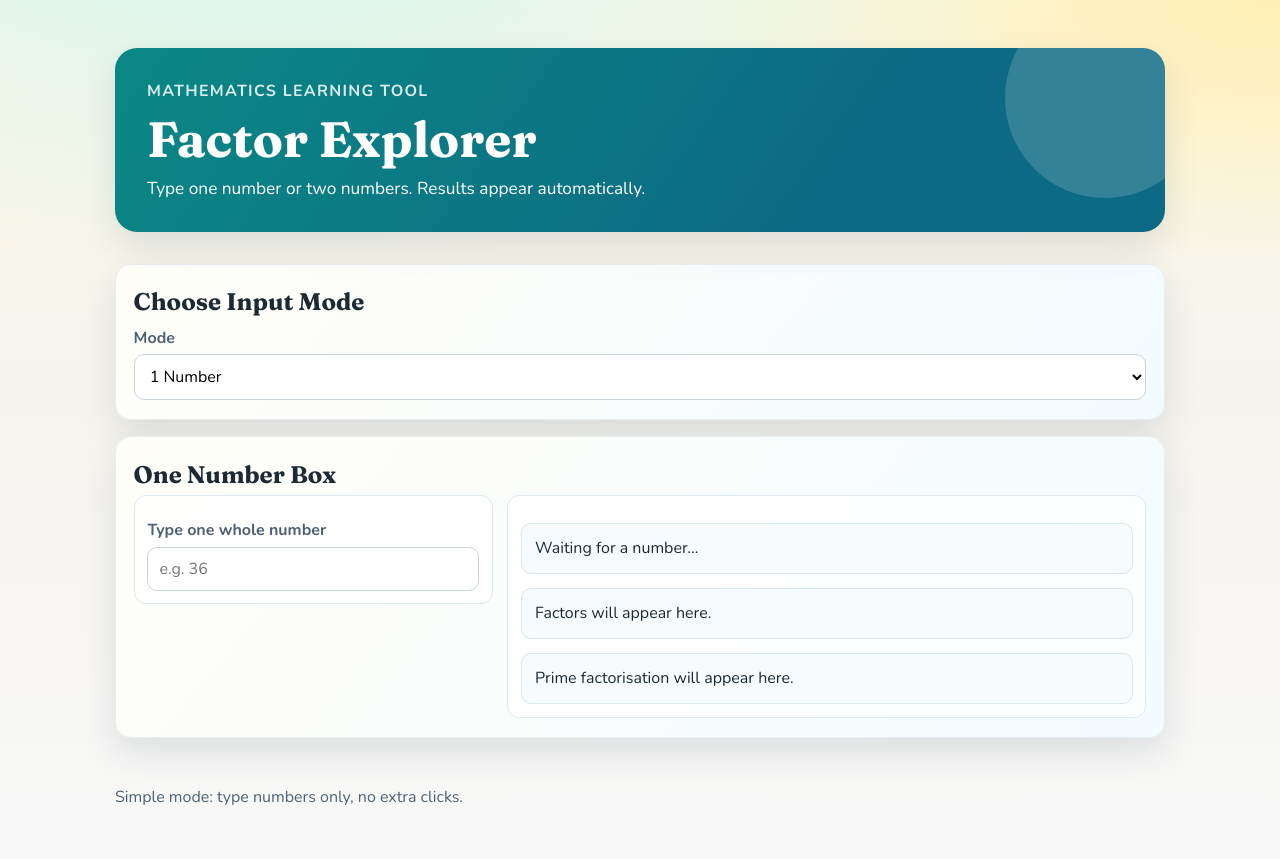
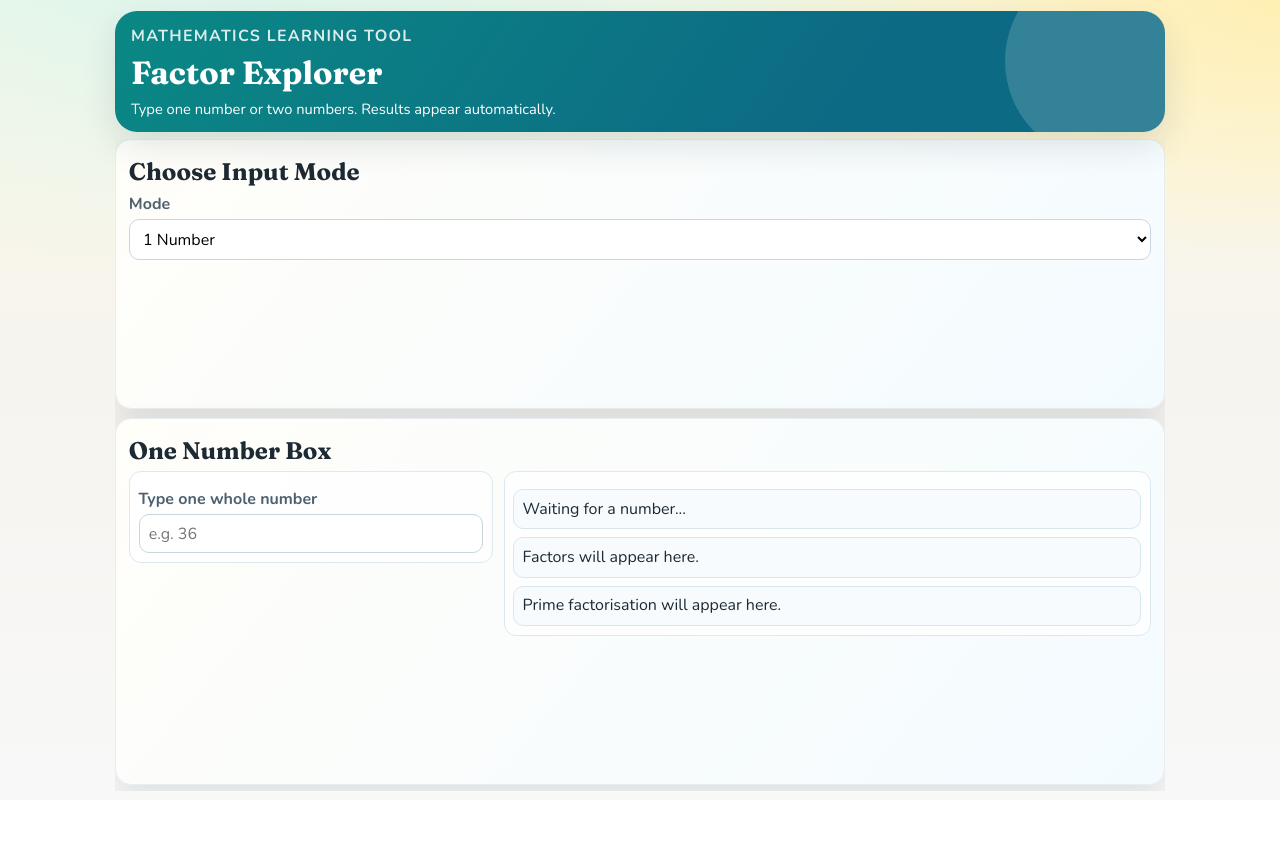
Before and after one commit to zwh19921116-crypto/Mathematics-FactorsExplorer, a plain HTML site: page index.html in a window 1280 px wide. After the commit the page ends 800 px from the top, so only its background shows below. Drawn offline with nearby package versions, Linux system fonts and the light colour scheme.

Commit message:
Fit app into single viewport with compact layout

```diff
--- a/index.html
+++ b/index.html
@@ -18,7 +18,7 @@
     </div>
   </header>
 
-  <main class="container main-grid">
+  <main class="container main-grid app-fit">
     <section class="card wide simple-card">
       <h2>Choose Input Mode</h2>
       <label for="modeSelect">Mode</label>
@@ -94,10 +94,6 @@
     </section>
   </main>
 
-  <footer class="container footer">
-    <p>Simple mode: type numbers only, no extra clicks.</p>
-  </footer>
-
   <script src="app.js"></script>
 </body>
 </html>
--- a/styles.css
+++ b/styles.css
@@ -21,6 +21,8 @@ body {
   margin: 0;
   font-family: "Nunito", "Segoe UI", sans-serif;
   color: var(--ink);
+  min-height: 100vh;
+  overflow: hidden;
   background:
     radial-gradient(1200px 500px at 20% -10%, #d7f5ef 0%, transparent 70%),
     radial-gradient(900px 400px at 100% 0%, #ffefb3 0%, transparent 65%),
@@ -33,14 +35,14 @@ body {
 }
 
 .hero {
-  padding: 3rem 0 2rem;
+  padding: 0.7rem 0 0.45rem;
 }
 
 .hero__content {
   background: linear-gradient(125deg, #0a8885 0%, #0d6a84 70%);
   color: #fff;
   border-radius: calc(var(--radius) + 6px);
-  padding: 2rem;
+  padding: 0.85rem 1rem;
   box-shadow: var(--shadow);
   position: relative;
   overflow: hidden;
@@ -72,27 +74,32 @@ h2 {
 }
 
 h1 {
-  font-size: clamp(2rem, 5vw, 3.1rem);
+  font-size: clamp(1.3rem, 2.7vw, 2rem);
 }
 
 .subtitle {
   margin: 0;
-  font-size: 1.08rem;
+  font-size: 0.92rem;
   max-width: 700px;
+}
+
+.app-fit {
+  height: calc(100vh - 148px);
+  overflow: hidden;
 }
 
 .main-grid {
   display: grid;
   grid-template-columns: 1fr;
-  gap: 1rem;
-  padding-bottom: 2rem;
+  gap: 0.55rem;
+  padding-bottom: 0.4rem;
 }
 
 .card {
   background: var(--surface);
   border-radius: var(--radius);
   box-shadow: var(--shadow);
-  padding: 1rem 1.1rem 1.2rem;
+  padding: 0.65rem 0.8rem;
   border: 1px solid #e8edf0;
   animation: enter 420ms ease-out;
 }
@@ -124,7 +131,7 @@ h1 {
 .mode-layout {
   display: grid;
   grid-template-columns: minmax(240px, 0.9fr) minmax(0, 1.6fr);
-  gap: 0.9rem;
+  gap: 0.65rem;
   align-items: start;
 }
 
@@ -133,7 +140,23 @@ h1 {
   background: #ffffffcc;
   border: 1px solid #dde9ef;
   border-radius: 12px;
-  padding: 0.8rem;
+  padding: 0.55rem;
+}
+
+#oneModeCard,
+#twoModeCard {
+  min-height: 0;
+}
+
+#oneModeCard .mode-layout,
+#twoModeCard .mode-layout {
+  height: calc(100% - 2rem);
+  min-height: 0;
+}
+
+.mode-stats-pane {
+  max-height: 100%;
+  overflow: auto;
 }
 
 .mode-input-pane .helper-text {
@@ -209,14 +232,14 @@ label {
   font-weight: 700;
   color: var(--ink-soft);
   display: block;
-  margin: 0.65rem 0 0.35rem;
+  margin: 0.42rem 0 0.25rem;
 }
 
 input,
 select {
   border: 1.5px solid #cbd5dc;
   border-radius: 10px;
-  padding: 0.62rem 0.7rem;
+  padding: 0.48rem 0.58rem;
   background: #fff;
 }
 
@@ -259,13 +282,13 @@ button:hover {
 }
 
 .result {
-  margin-top: 0.9rem;
-  padding: 0.8rem;
+  margin-top: 0.5rem;
+  padding: 0.52rem;
   border-radius: 10px;
   background: #f7fbfd;
   border: 1px solid #d8e7ed;
-  min-height: 2.8rem;
-  line-height: 1.45;
+  min-height: 2.2rem;
+  line-height: 1.35;
 }
 
 .result.error {
@@ -374,11 +397,6 @@ button:hover {
   grid-column: 1 / -1;
 }
 
-.footer {
-  padding: 0 0 2.2rem;
-  color: var(--ink-soft);
-}
-
 @keyframes enter {
   from {
     opacity: 0;
@@ -391,8 +409,18 @@ button:hover {
 }
 
 @media (max-width: 820px) {
+  body {
+    overflow: auto;
+  }
+
+  .app-fit {
+    height: auto;
+    overflow: visible;
+  }
+
   .main-grid {
     grid-template-columns: 1fr;
+    gap: 0.75rem;
   }
 
   .mode-layout {
```
